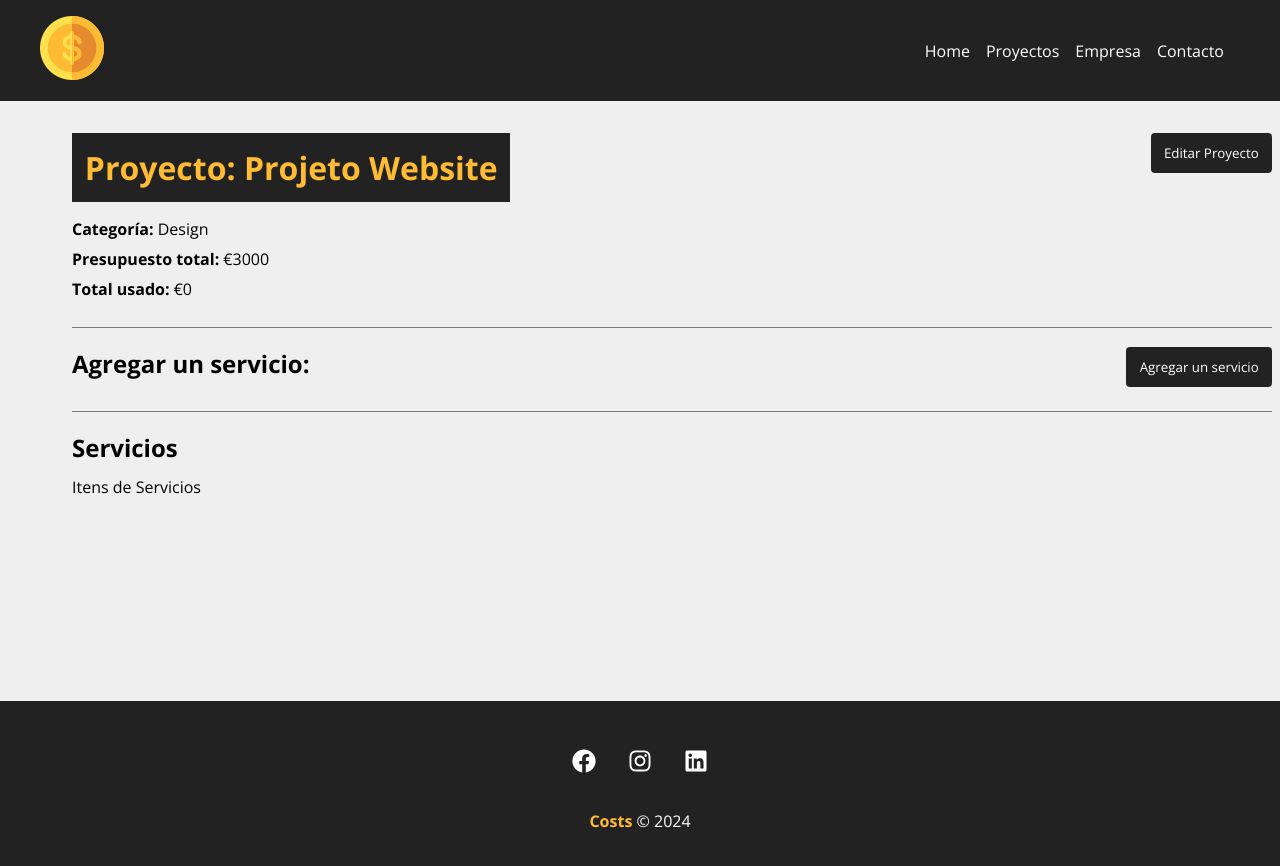
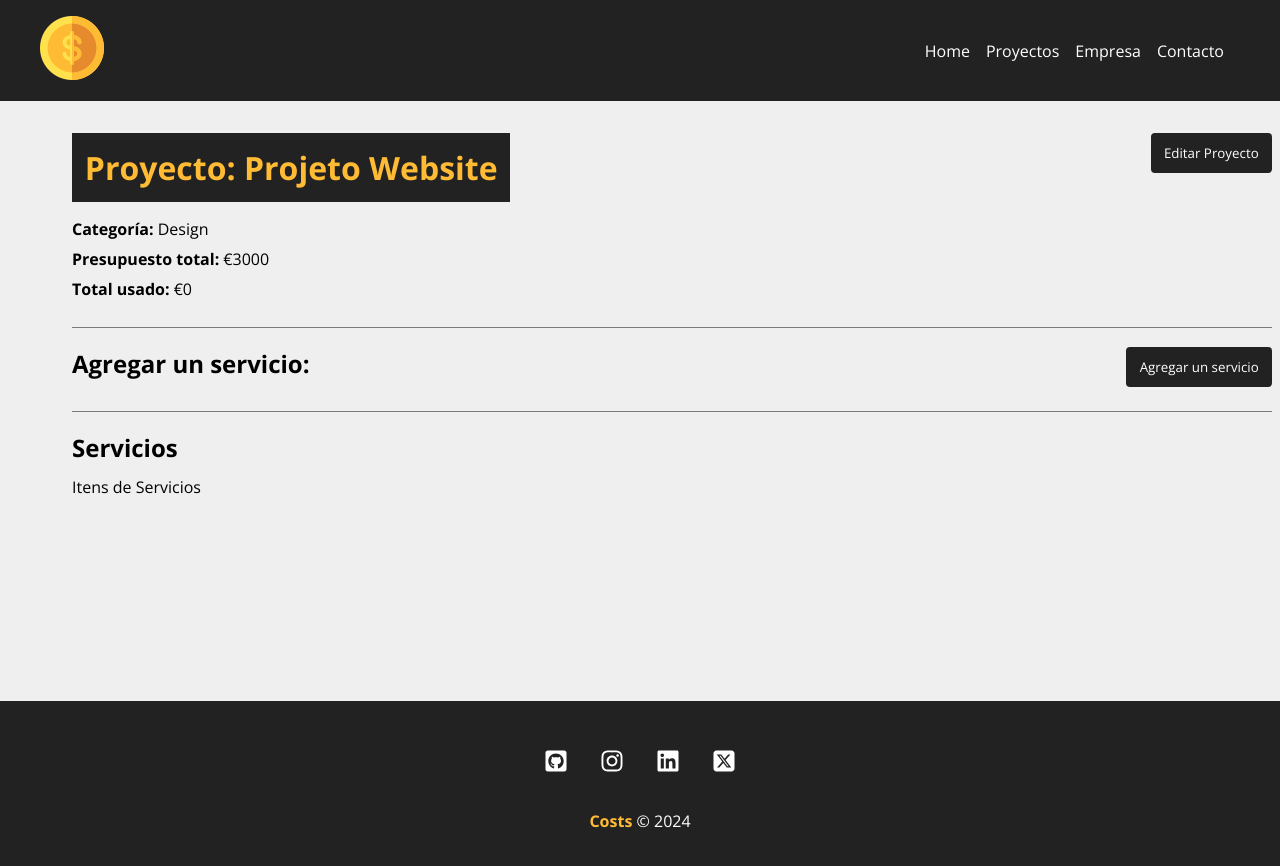
Before and after one commit to YagoCastelao/Proyecto-Costs, a React (Vite) app in the folder costs/: page /project/27e9 in a window 1280 px wide. Shown: the top 866 px of the page. Built offline with nearby package versions, Linux system fonts and the light colour scheme; data requests are answered from the project's data file.

Commit message:
adicionados links redes sociais

```diff
--- a/costs/src/components/layout/Footer.jsx
+++ b/costs/src/components/layout/Footer.jsx
@@ -1,20 +1,47 @@
-import {FaFacebook, FaInstagram, FaLinkedin} from 'react-icons/fa'
+import { FaGithubSquare, FaInstagram, FaLinkedin } from "react-icons/fa";
+import { FaSquareXTwitter } from "react-icons/fa6";
 
-import styles from './Footer.module.css'
+import styles from "./Footer.module.css";
 
 function Footer() {
-
   return (
     <footer className={styles.footer}>
       <ul className={styles.social_list}>
         <li>
-            <FaFacebook />
+          <a
+            href="https://github.com/YagoCastelao"
+            target="_blank"
+            rel="noopener noreferrer"
+          >
+            <FaGithubSquare />
+          </a>
         </li>
         <li>
+          <a
+            href="https://www.instagram.com/yagocastelao/"
+            target="_blank"
+            rel="noopener noreferrer"
+          >
             <FaInstagram />
+          </a>
         </li>
         <li>
+          <a
+            href="https://www.linkedin.com/in/yagocimacastelao/"
+            target="_blank"
+            rel="noopener noreferrer"
+          >
             <FaLinkedin />
+          </a>
+        </li>
+        <li>
+          <a
+            href="https://x.com/yagocastelau"
+            target="_blank"
+            rel="noopener noreferrer"
+          >
+          <FaSquareXTwitter />
+          </a>
         </li>
       </ul>
       <p className={styles.copy_right}>
@@ -24,5 +51,4 @@
   );
 }
 
-
-export default Footer
+export default Footer;
--- a/costs/src/components/layout/Footer.module.css
+++ b/costs/src/components/layout/Footer.module.css
@@ -32,3 +32,12 @@
     font-weight: bold;
     color: #ffbb33;
 }
+
+li a {
+  color: #fff;
+  text-decoration: none;
+}
+
+li a:visited {
+  color: #fff;
+}
```
Lines whose indentation alone changed are shown as unchanged.
